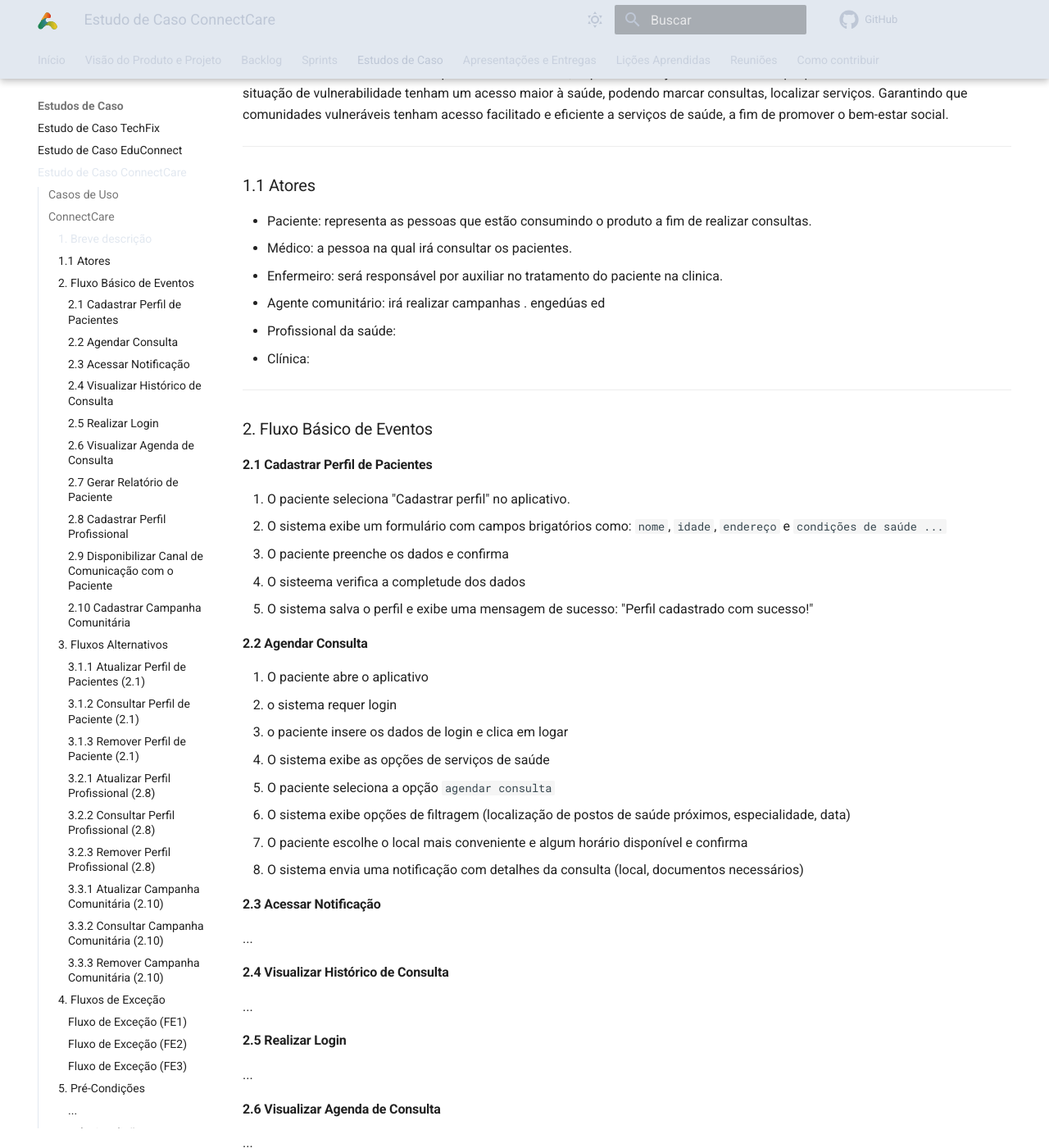
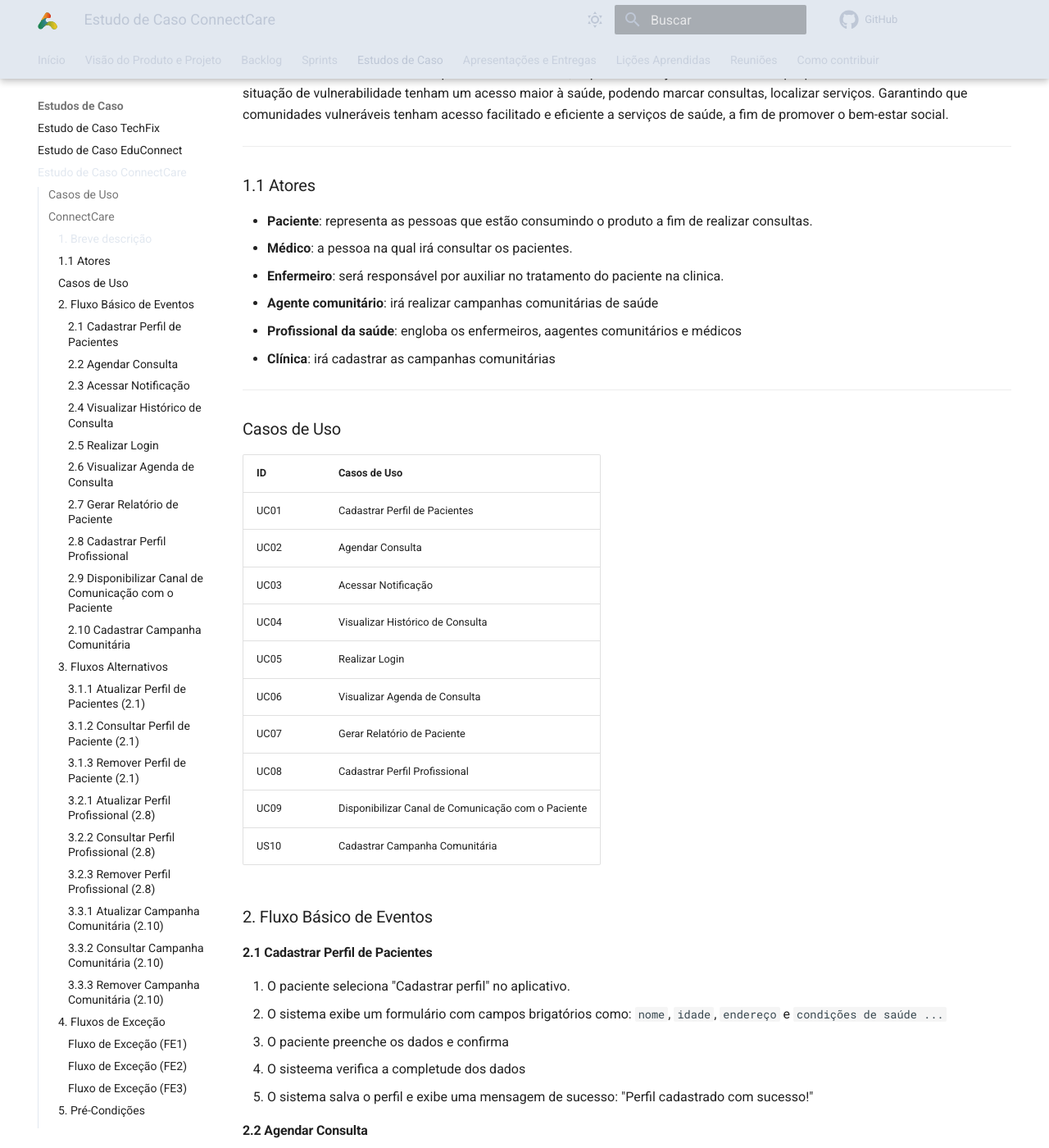
Before and after one commit to mdsreq-fga-unb/2024.2-T03-AutoReiTintas, an MkDocs documentation site: the page built from docs/auto-rei-tintas/docs/sections/study_cases/study_case_UC.md, in a window 1280 px wide and 1400 px high, scrolled down 431 px. Shown: the whole window at 82% size. Built offline with MkDocs 1.6.1 and Material for MkDocs 9.7.7, drawn with Linux system fonts in a browser that asks for light colours; comment, search, counter and statistics services are not loaded.

Commit message:
docs: adicionando especificações dos casos de uso

```diff
--- a/docs/auto-rei-tintas/docs/sections/study_cases/study_case_UC.md
+++ b/docs/auto-rei-tintas/docs/sections/study_cases/study_case_UC.md
@@ -12,15 +12,29 @@
 
 ### 1.1 Atores
 
-- Paciente: representa as pessoas que estão consumindo o produto a fim de realizar consultas.
-- Médico: a pessoa na qual irá consultar os pacientes.
-- Enfermeiro: será responsável por auxiliar no tratamento do paciente na clinica.
-- Agente comunitário: irá realizar campanhas
-. engedúas ed
-- Profissional da saúde:
-- Clínica:
+- **Paciente**: representa as pessoas que estão consumindo o produto a fim de realizar consultas.
+- **Médico**: a pessoa na qual irá consultar os pacientes.
+- **Enfermeiro**: será responsável por auxiliar no tratamento do paciente na clinica.
+- **Agente comunitário**: irá realizar campanhas comunitárias de saúde
+- **Profissional da saúde**: engloba os enfermeiros, aagentes comunitários e médicos
+- **Clínica**: irá cadastrar as campanhas comunitárias
 
 ---
+
+### Casos de Uso
+
+| ID   | Casos de Uso                                       |
+| ---- | -------------------------------------------------- |
+| UC01 | Cadastrar Perfil de Pacientes                      |
+| UC02 | Agendar Consulta                                   |
+| UC03 | Acessar Notificação                                |
+| UC04 | Visualizar Histórico de Consulta                   |
+| UC05 | Realizar Login                                     |
+| UC06 | Visualizar Agenda de Consulta                      |
+| UC07 | Gerar Relatório de Paciente                        |
+| UC08 | Cadastrar Perfil Profissional                      |
+| UC09 | Disponibilizar Canal de Comunicação com o Paciente |
+| US10 | Cadastrar Campanha Comunitária                     |
 
 ### 2. Fluxo Básico de Eventos
 
@@ -33,6 +47,7 @@
 5. O sistema salva o perfil e exibe uma mensagem de sucesso: "Perfil cadastrado com sucesso!"
 
 #### 2.2 Agendar Consulta
+
 1. O paciente abre o aplicativo
 2. o sistema requer login
 3. o paciente insere os dados de login e clica em logar
@@ -79,54 +94,62 @@
 ### 3. Fluxos Alternativos
 
 #### **3.1.1 Atualizar Perfil de Pacientes (2.1)**
-| Área de Funcionalidade (A1)       | Área de Funcionalidade (A2)       | Área de Funcionalidade (A3)       |
-|-----------------------------------|-----------------------------------|-----------------------------------|
-| Editar dados pessoais (nome, idade)| Atualizar histórico médico        | Validar campos obrigatórios       |
+
+| Área de Funcionalidade (A1)         | Área de Funcionalidade (A2) | Área de Funcionalidade (A3) |
+| ----------------------------------- | --------------------------- | --------------------------- |
+| Editar dados pessoais (nome, idade) | Atualizar histórico médico  | Validar campos obrigatórios |
 
 #### **3.1.2 Consultar Perfil de Paciente (2.1)**
-| Área de Funcionalidade (A1)       | Área de Funcionalidade (A2)       | Área de Funcionalidade (A3)       |
-|-----------------------------------|-----------------------------------|-----------------------------------|
-| Visualizar dados básicos          | Acessar histórico de consultas    | Filtrar por período/data          |
+
+| Área de Funcionalidade (A1) | Área de Funcionalidade (A2)    | Área de Funcionalidade (A3) |
+| --------------------------- | ------------------------------ | --------------------------- |
+| Visualizar dados básicos    | Acessar histórico de consultas | Filtrar por período/data    |
 
 #### **3.1.3 Remover Perfil de Paciente (2.1)**
-| Área de Funcionalidade (A1)       | Área de Funcionalidade (A2)       | Área de Funcionalidade (A3)       |
-|-----------------------------------|-----------------------------------|-----------------------------------|
-| Solicitar exclusão                | Confirmar ação via autenticação   | Excluir dados permanentemente     |
+
+| Área de Funcionalidade (A1) | Área de Funcionalidade (A2)     | Área de Funcionalidade (A3)   |
+| --------------------------- | ------------------------------- | ----------------------------- |
+| Solicitar exclusão          | Confirmar ação via autenticação | Excluir dados permanentemente |
 
 ---
 
 #### **3.2.1 Atualizar Perfil Profissional (2.8)**
-| Área de Funcionalidade (A1)       | Área de Funcionalidade (A2)       | Área de Funcionalidade (A3)       |
-|-----------------------------------|-----------------------------------|-----------------------------------|
-| Modificar especialização          | Atualizar agenda de atendimento   | Validar credenciais profissionais |
+
+| Área de Funcionalidade (A1) | Área de Funcionalidade (A2)     | Área de Funcionalidade (A3)       |
+| --------------------------- | ------------------------------- | --------------------------------- |
+| Modificar especialização    | Atualizar agenda de atendimento | Validar credenciais profissionais |
 
 #### **3.2.2 Consultar Perfil Profissional (2.8)**
-| Área de Funcionalidade (A1)       | Área de Funcionalidade (A2)       | Área de Funcionalidade (A3)       |
-|-----------------------------------|-----------------------------------|-----------------------------------|
-| Visualizar disponibilidade        | Acessar histórico de pacientes    | Filtrar por especialidade         |
+
+| Área de Funcionalidade (A1) | Área de Funcionalidade (A2)    | Área de Funcionalidade (A3) |
+| --------------------------- | ------------------------------ | --------------------------- |
+| Visualizar disponibilidade  | Acessar histórico de pacientes | Filtrar por especialidade   |
 
 #### **3.2.3 Remover Perfil Profissional (2.8)**
-| Área de Funcionalidade (A1)       | Área de Funcionalidade (A2)       | Área de Funcionalidade (A3)       |
-|-----------------------------------|-----------------------------------|-----------------------------------|
-| Solicitar desativação             | Confirmar ação via autenticação   | Remover acesso ao sistema         |
+
+| Área de Funcionalidade (A1) | Área de Funcionalidade (A2)     | Área de Funcionalidade (A3) |
+| --------------------------- | ------------------------------- | --------------------------- |
+| Solicitar desativação       | Confirmar ação via autenticação | Remover acesso ao sistema   |
 
 ---
 
 #### **3.3.1 Atualizar Campanha Comunitária (2.10)**
-| Área de Funcionalidade (A1)       | Área de Funcionalidade (A2)       | Área de Funcionalidade (A3)       |
-|-----------------------------------|-----------------------------------|-----------------------------------|
-| Editar detalhes da campanha       | Modificar público-alvo            | Revalidar datas e locais          |
+
+| Área de Funcionalidade (A1) | Área de Funcionalidade (A2) | Área de Funcionalidade (A3) |
+| --------------------------- | --------------------------- | --------------------------- |
+| Editar detalhes da campanha | Modificar público-alvo      | Revalidar datas e locais    |
 
 #### **3.3.2 Consultar Campanha Comunitária (2.10)**
-| Área de Funcionalidade (A1)       | Área de Funcionalidade (A2)       | Área de Funcionalidade (A3)       |
-|-----------------------------------|-----------------------------------|-----------------------------------|
-| Visualizar campanhas ativas       | Filtrar por localização           | Acessar métricas de participação  |
+
+| Área de Funcionalidade (A1) | Área de Funcionalidade (A2) | Área de Funcionalidade (A3)      |
+| --------------------------- | --------------------------- | -------------------------------- |
+| Visualizar campanhas ativas | Filtrar por localização     | Acessar métricas de participação |
 
 #### **3.3.3 Remover Campanha Comunitária (2.10)**
-| Área de Funcionalidade (A1)       | Área de Funcionalidade (A2)       | Área de Funcionalidade (A3)       |
-|-----------------------------------|-----------------------------------|-----------------------------------|
-| Solicitar encerramento            | Confirmar ação via autenticação   | Excluir registros da campanha     |
 
+| Área de Funcionalidade (A1) | Área de Funcionalidade (A2)     | Área de Funcionalidade (A3)   |
+| --------------------------- | ------------------------------- | ----------------------------- |
+| Solicitar encerramento      | Confirmar ação via autenticação | Excluir registros da campanha |
 
 ---
 
--- a/docs/auto-rei-tintas/mkdocs.yml
+++ b/docs/auto-rei-tintas/mkdocs.yml
@@ -24,6 +24,10 @@
     - Estudo de Caso TechFix: sections/study_cases/study_case_PBB.md
     - Estudo de Caso EduConnect: sections/study_cases/study_case_USM.md
     - Estudo de Caso ConnectCare: sections/study_cases/study_case_UC.md
+    - Casos de uso:
+      - Cadastrar perfil do Paciente: sections/study_cases/use_cases/cadastrar_perfil_paciente.md
+      - Agendar Consulta: sections/study_cases/use_cases/agendar_consulta.md
+      - Cadastrar Campanha comunitária: sections/study_cases/use_cases/cadastrar_campanha_comunitaria.md
   - Apresentações e Entregas:
     - Entrega Unidade 1: sections/presentations/presentation_1.md
     - Entrega Unidade 2: sections/presentations/presentation_2.md
```
Also changed, not shown: docs/auto-rei-tintas/docs/sections/study_cases/use_cases/agendar_consulta.md (added, +40 -0 lines), docs/auto-rei-tintas/docs/sections/study_cases/use_cases/cadastrar_campanha_comunitaria.md (added, +40 -0 lines), docs/auto-rei-tintas/docs/sections/study_cases/use_cases/cadastrar_perfil_paciente.md (added, +40 -0 lines).
